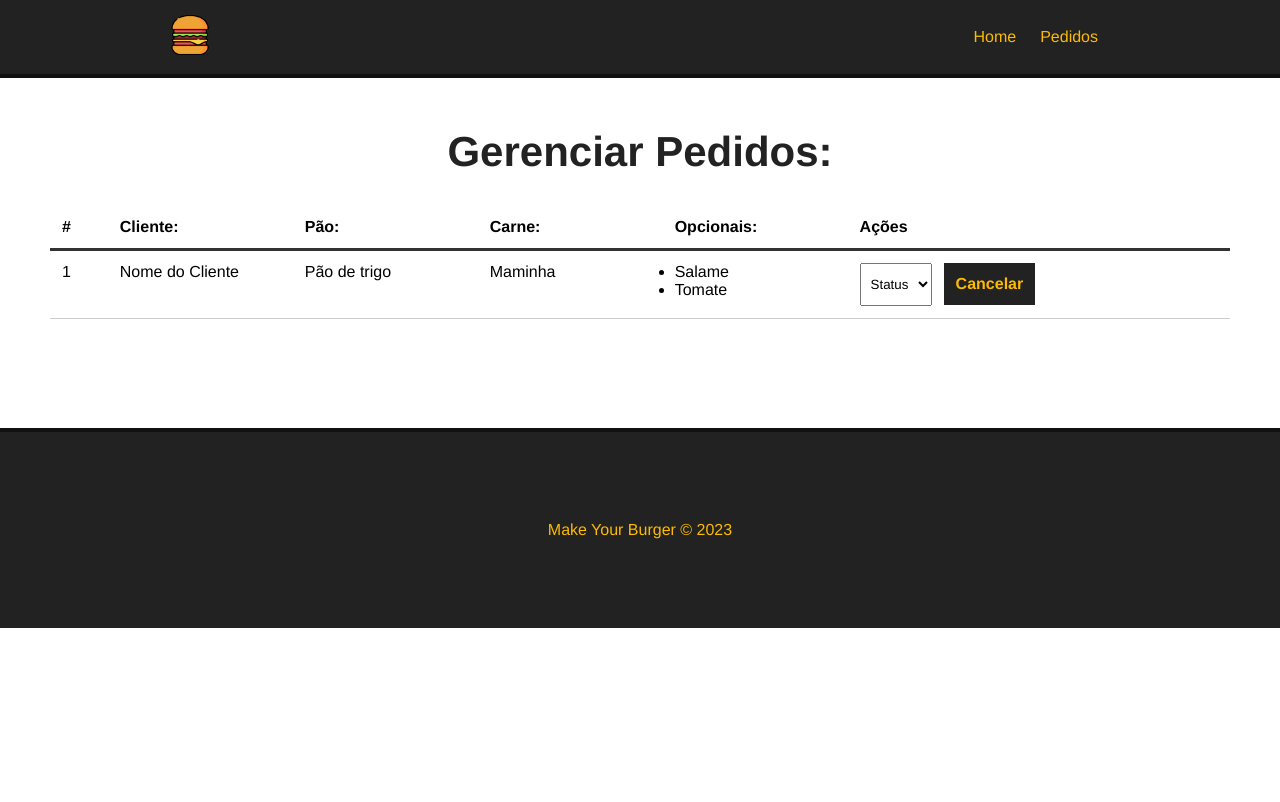
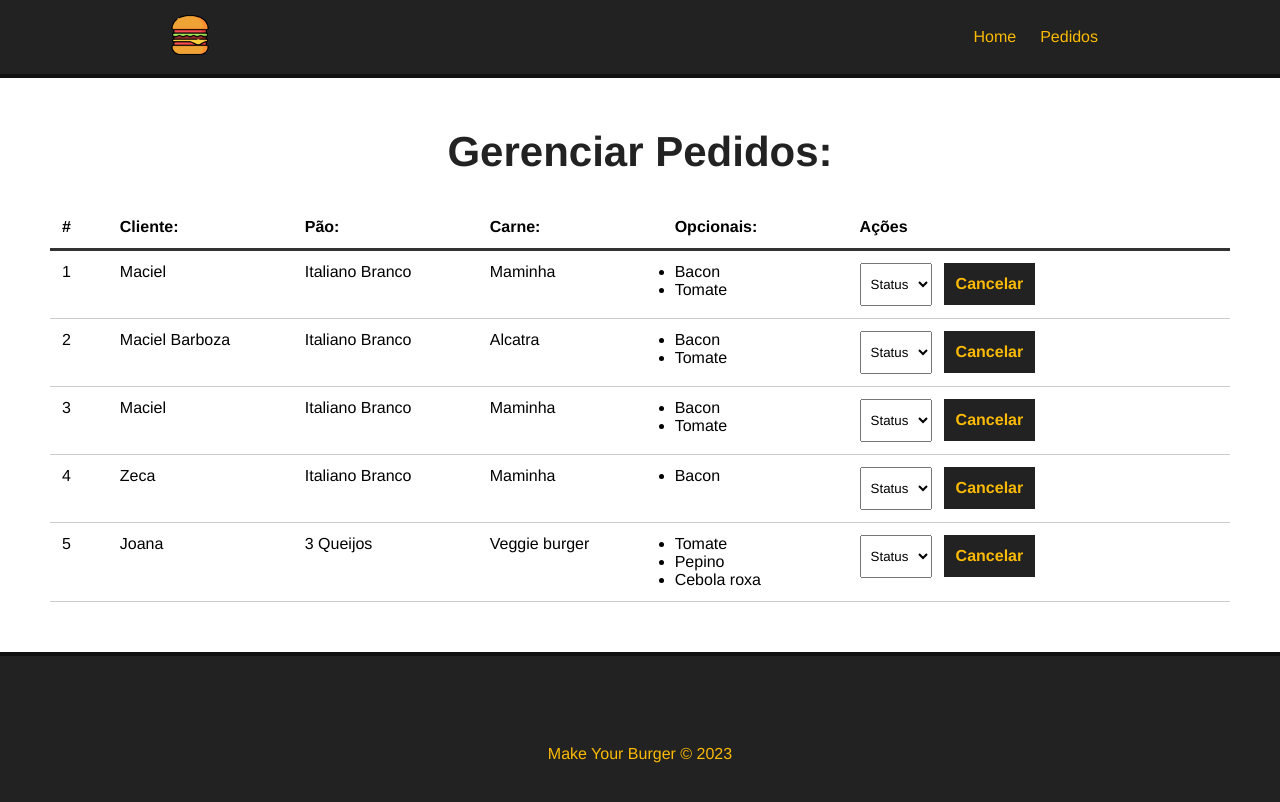
Before and after one commit to macielbmo/makeYourBurger, a Vue app: page /Pedidos in a window 1280 px wide. Shown: the top 802 px of the page. Built offline with nearby package versions, Linux system fonts and the light colour scheme; data requests are answered from the project's data file.

Commit message:
Resgatamos os pedidos do banco de dados, para que seja emitido na tela de pedidos de forma dinamica

```diff
--- a/db/db.json
+++ b/db/db.json
@@ -120,6 +120,18 @@
       ],
       "status": "Solicitado",
       "id": 4
+    },
+    {
+      "name": "Joana",
+      "carne": "Veggie burger",
+      "pao": "3 Queijos",
+      "opcionais": [
+        "Tomate",
+        "Pepino",
+        "Cebola roxa"
+      ],
+      "status": "Solicitado",
+      "id": 5
     }
   ]
 }
--- a/src/App.vue
+++ b/src/App.vue
@@ -1,5 +1,5 @@
 <template>
-  <NavBar :logo="logo_src" :alt="alt_name" />
+  <NavBar :logo="logo_src" :alt="app_name" />
   <router-view />
   <Footer />
 </template>
--- a/src/components/Dashboard.vue
+++ b/src/components/Dashboard.vue
@@ -11,15 +11,16 @@
       </div>
     </div>
     <div id="burger-table-rows">
-      <div class="burger-table-row">
-        <div class="order-number">1</div>
-        <div>Nome do Cliente</div>
-        <div>Pão de trigo</div>
-        <div>Maminha</div>
+      <div class="burger-table-row" v-for="burger in burgers" :key="burger.id">
+        <div class="order-number">{{ burger.id }}</div>
+        <div>{{ burger.name }}</div>
+        <div>{{ burger.pao }}</div>
+        <div>{{ burger.carne }}</div>
         <div>
           <ul>
-            <li>Salame</li>
-            <li>Tomate</li>
+            <li v-for="(opcional, index) in burger.opcionais" :key="index">
+              {{ opcional }}
+            </li>
           </ul>
         </div>
         <div>
@@ -36,6 +37,27 @@
 <script>
 export default {
   name: "Dashboard",
+  data() {
+    return {
+      burgers: null,
+      burger_id: null,
+      status: [],
+    };
+  },
+  methods: {
+    async getPedidos() {
+      const req = await fetch("http://localhost:3000/burgers");
+
+      const data = await req.json();
+
+      this.burgers = data;
+
+      // regastar os status
+    },
+  },
+  mounted() {
+    this.getPedidos();
+  },
 };
 </script>
 
```
